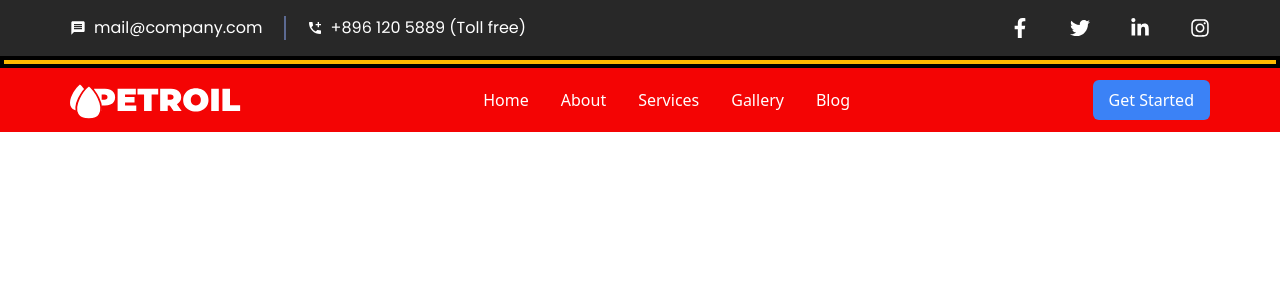
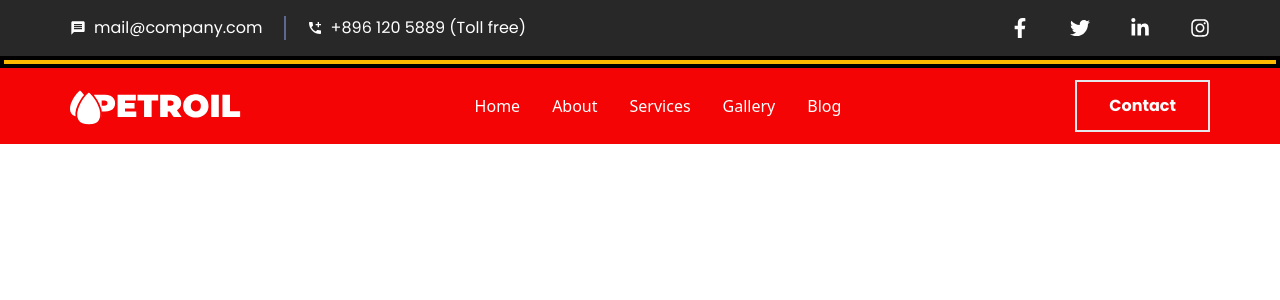
Before and after one commit to mahmudashif/Petroil, a React (Vite) app: page / in a window 1280 px wide. Shown: the top 300 px of the page. Built offline with nearby package versions, Linux system fonts and the light colour scheme.

Commit message:
fix: button design fix

```diff
--- a/src/Components/Layout/Navbar.jsx
+++ b/src/Components/Layout/Navbar.jsx
@@ -28,8 +28,8 @@ const Navbar = () => {
           </ul>
         </nav>
         <div>
-          <button className="bg-blue-500 text-white px-4 py-2 rounded-md hover:bg-blue-600">
-            Get Started
+          <button className="border-[2px] px-8 py-3 text-white font-poppins font-bold">
+            Contact
           </button>
         </div>
       </div>
```
